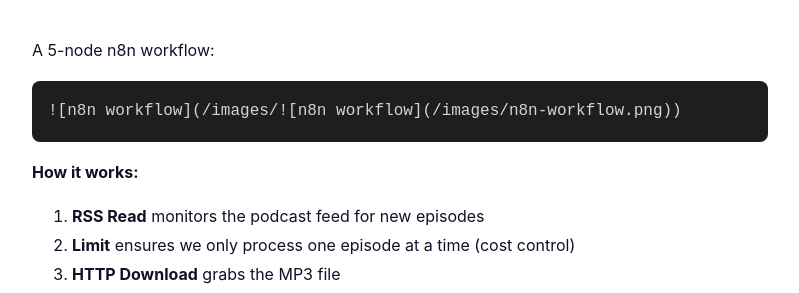
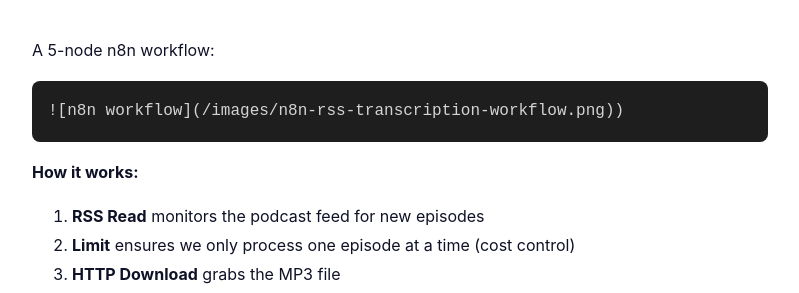
Before and after one commit to lph10gator/portfolio-site-dev, a Jekyll site: the page built from 2025-11-24-first-n8n-workflow.md, in a window 1280 px wide. Shown: the part 677-970 px from the top of the page, without its empty margins (240-1039 px from the left). Built offline with Jekyll 4.4.1, drawn with Linux system fonts in a browser that asks for light colours; some of the changed lines change nothing that is shown.

Commit message:
Update 2025-11-24-first-n8n-workflow.md

````diff
--- a/2025-11-24-first-n8n-workflow.md
+++ b/2025-11-24-first-n8n-workflow.md
@@ -16,7 +16,7 @@
 A 5-node n8n workflow:
 
 ```
-![n8n workflow](/images/![n8n workflow](/images/n8n-workflow.png))
+![n8n workflow](/images/n8n-rss-transcription-workflow.png))
 ```
 
 **How it works:**
````
